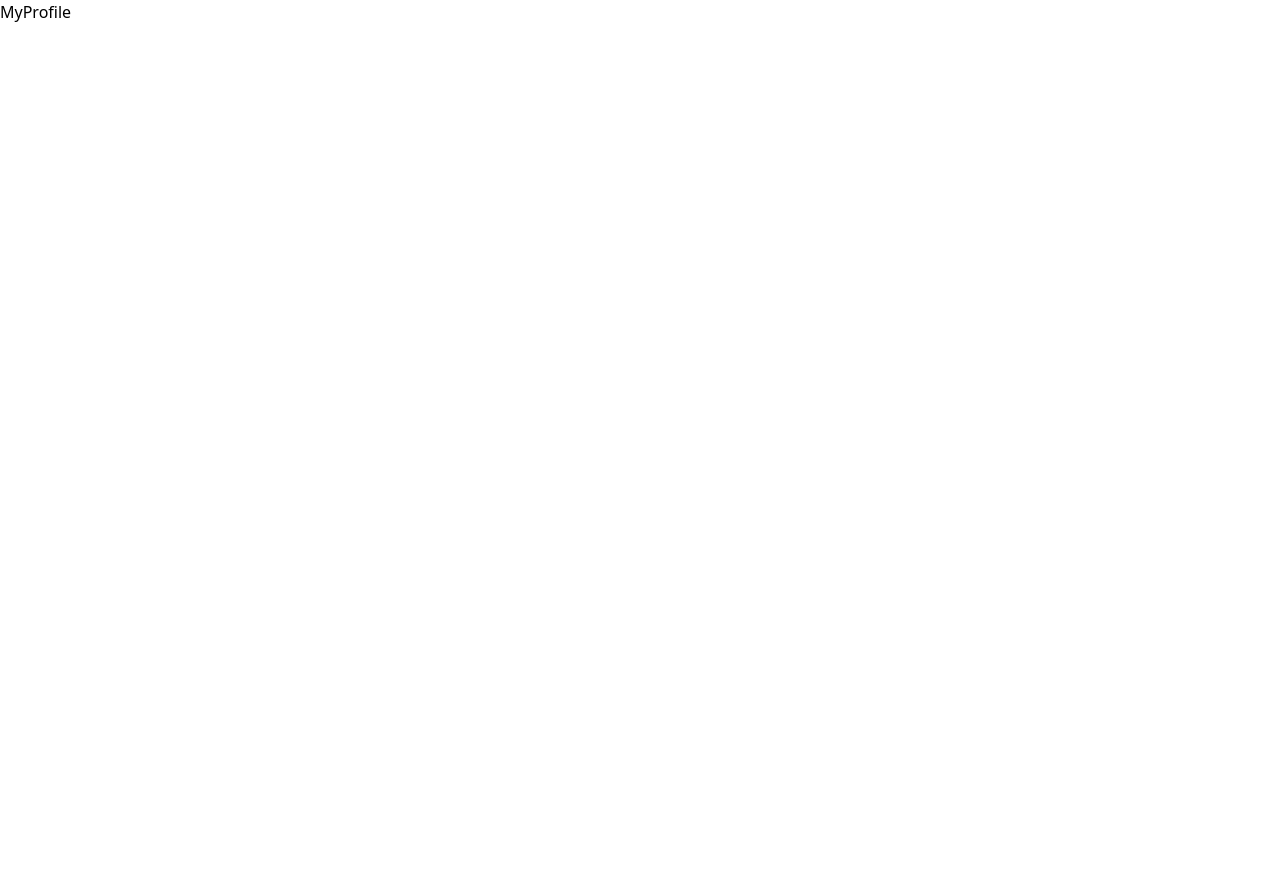
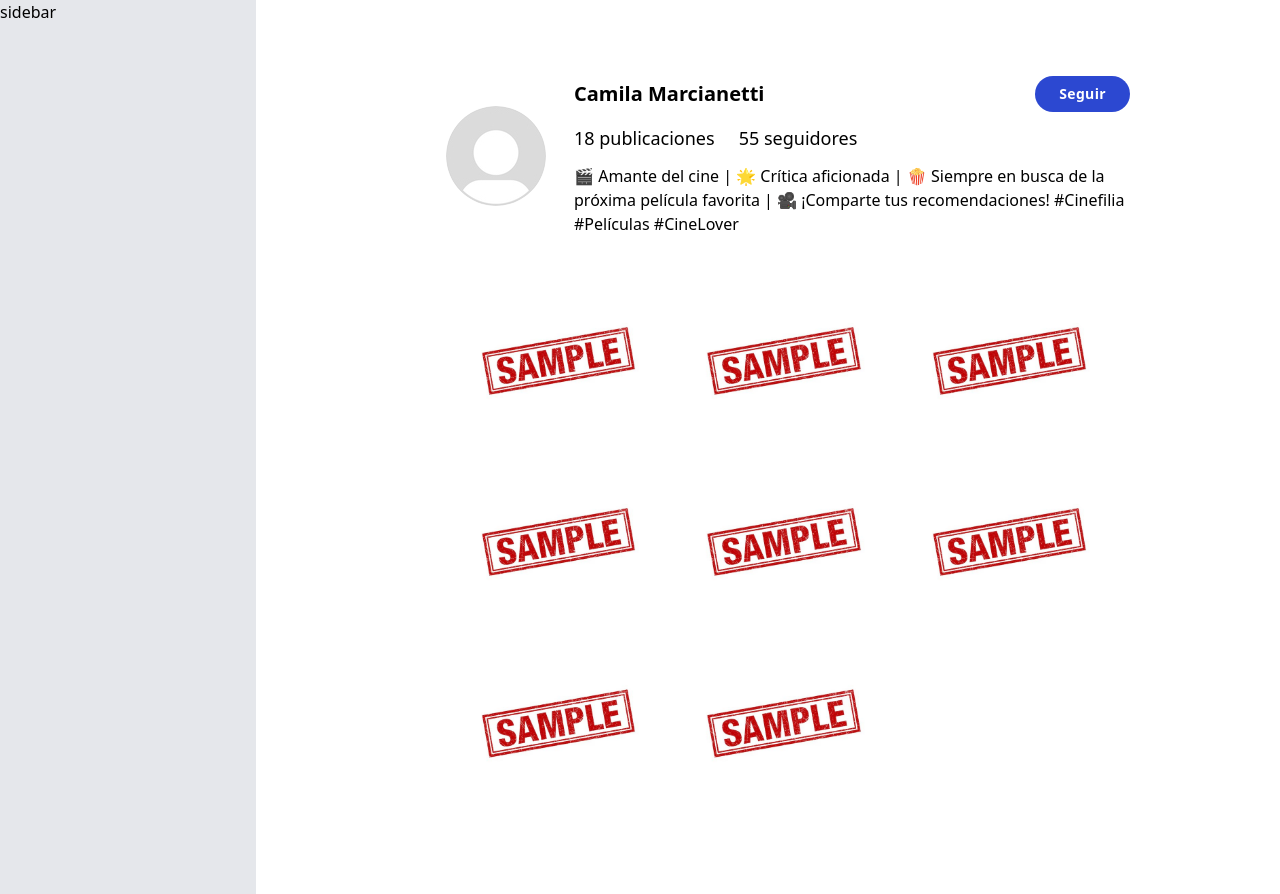
Before and after one commit to No-Country-simulation/c19-71-t-php-react, a React (Vite) app in the folder Frontend/: page /myProfile in a window 1280 px wide. Before the commit the page ends 800 px from the top, so only its background shows below. Built offline with nearby package versions, Linux system fonts and the light colour scheme.

Commit message:
Se agregó el perfil del usuario

```diff
--- /dev/null
+++ b/Frontend/src/Components/ui/Button.jsx
@@ -0,0 +1,13 @@
+function Button({ children, disabled, onClick }) {
+  return (
+    <button
+      onClick={onClick}
+      disabled={disabled}
+      className="px-6 py-2 inline-block text-sm rounded-full bg-primary text-white font-semibold tracking-wide  disabled:cursor-not-allowed"
+    >
+      {children}
+    </button>
+  );
+}
+
+export default Button;
--- /dev/null
+++ b/Frontend/src/Components/user/UserAvatar.jsx
@@ -0,0 +1,12 @@
+import photo from "../../../public/img/default-user.jpg";
+
+function UserAvatar() {
+  return (
+    <img
+      src={photo}
+      className="object-cover rounded-full w-[100px] h-[100px]"
+    />
+  );
+}
+
+export default UserAvatar;
--- /dev/null
+++ b/Frontend/src/Components/user/UserInfo.jsx
@@ -0,0 +1,25 @@
+import Button from "../ui/Button";
+
+function UserInfo() {
+  return (
+    <div className="flex flex-col gap-3 ">
+      <div className="flex justify-between  gap-2 items-center">
+        <h2 className="text-xl font-semibold">Camila Marcianetti</h2>
+        <Button type="primary">Seguir</Button>
+      </div>
+
+      <div className="flex gap-6 items-center ">
+        <p className="text-lg  font-medium">18 publicaciones</p>
+        <p className="text-lg font-medium">55 seguidores</p>
+      </div>
+
+      <p className="text-base">
+        🎬 Amante del cine | 🌟 Crítica aficionada | 🍿 Siempre en busca de la
+        próxima película favorita | 🎥 ¡Comparte tus recomendaciones! #Cinefilia
+        #Películas #CineLover
+      </p>
+    </div>
+  );
+}
+
+export default UserInfo;
--- /dev/null
+++ b/Frontend/src/Components/user/UserProfile.jsx
@@ -0,0 +1,31 @@
+import UserAvatar from "./UserAvatar";
+import UserInfo from "./UserInfo";
+import UserPublication from "./UserPublication";
+
+function UserProfile() {
+  return (
+    <div className=" grid grid-cols-[16rem_1fr] min-h-screen gap-10  ">
+      <div className=" bg-gray-200">sidebar</div>
+
+      <section className="py-[50px] px-[50px]  h-full lg:py-[76px] lg:px-[150px]">
+        <div className="flex flex-col gap-7 pb-[30px] md:flex-row md:justify-between md:items-center">
+          <UserAvatar />
+          <UserInfo />
+        </div>
+
+        <UserPublication />
+      </section>
+    </div>
+  );
+}
+
+/*
+width: Hug (1,034px)px;
+height: Hug (1,067px)px;
+padding: 76px 164px 76px 164px;
+gap: 10px;
+opacity: 0px;
+
+*/
+
+export default UserProfile;
--- /dev/null
+++ b/Frontend/src/Components/user/UserPublication.jsx
@@ -0,0 +1,64 @@
+const fakeData = [
+  {
+    _id: "1",
+    image: "sample.jpg",
+  },
+
+  {
+    _id: "2",
+    image: "sample.jpg",
+  },
+
+  {
+    _id: "3",
+    image: "sample.jpg",
+  },
+
+  {
+    _id: "4",
+    image: "sample.jpg",
+  },
+
+  {
+    _id: "5",
+    image: "sample.jpg",
+  },
+
+  {
+    _id: "6",
+    image: "sample.jpg",
+  },
+
+  {
+    _id: "7",
+    image: "sample.jpg",
+  },
+
+  {
+    _id: "8",
+    image: "sample.jpg",
+  },
+];
+
+function UserPublication() {
+  return (
+    <ul className=" grid grid-cols-2 gap-2 md:grid-cols-3 p-2">
+      {fakeData?.length !== 0 ? (
+        fakeData.map((data) => (
+          <li key={data._id}>
+            <img
+              src={`/img/${data.image}`}
+              className="w-full h-[100%] object-cover block"
+            />
+          </li>
+        ))
+      ) : (
+        <p className="col-span-3 text-center mt-4 text-lg  font-medium">
+          Aún no hay publicaciones.
+        </p>
+      )}
+    </ul>
+  );
+}
+
+export default UserPublication;
--- a/Frontend/src/Pages/MyProfile.jsx
+++ b/Frontend/src/Pages/MyProfile.jsx
@@ -1,7 +1,5 @@
-import React from 'react'
+import UserProfile from "../Components/user/UserProfile";
 
 export const MyProfile = () => {
-  return (
-    <div>MyProfile</div>
-  )
-}
+  return <UserProfile />;
+};
--- a/Frontend/tailwind.config.js
+++ b/Frontend/tailwind.config.js
@@ -1,15 +1,12 @@
 /** @type {import('tailwindcss').Config} */
 export default {
-  content: [
-    './index.html',
-    './src/**/*.{js,ts,jsx,tsx}'
-  ],
+  content: ["./index.html", "./src/**/*.{js,ts,jsx,tsx}"],
   theme: {
     extend: {
       colors: {
-        primary: '#2c48d1'
-      }
-    }
+        primary: "#2c48d1",
+      },
+    },
   },
-  plugins: []
-}
+  plugins: [],
+};
--- a/Frontend/vite.config.js
+++ b/Frontend/vite.config.js
@@ -1,7 +1,7 @@
-import { defineConfig } from 'vite'
-import react from '@vitejs/plugin-react-swc'
+import { defineConfig } from "vite";
+import react from "@vitejs/plugin-react-swc";
 
 // https://vitejs.dev/config/
 export default defineConfig({
   plugins: [react()],
-})
+});
```
Also changed, not shown: Frontend/.eslintrc.cjs (added), Frontend/public/img/default-user.jpg (added), Frontend/public/img/sample.jpg (added).
